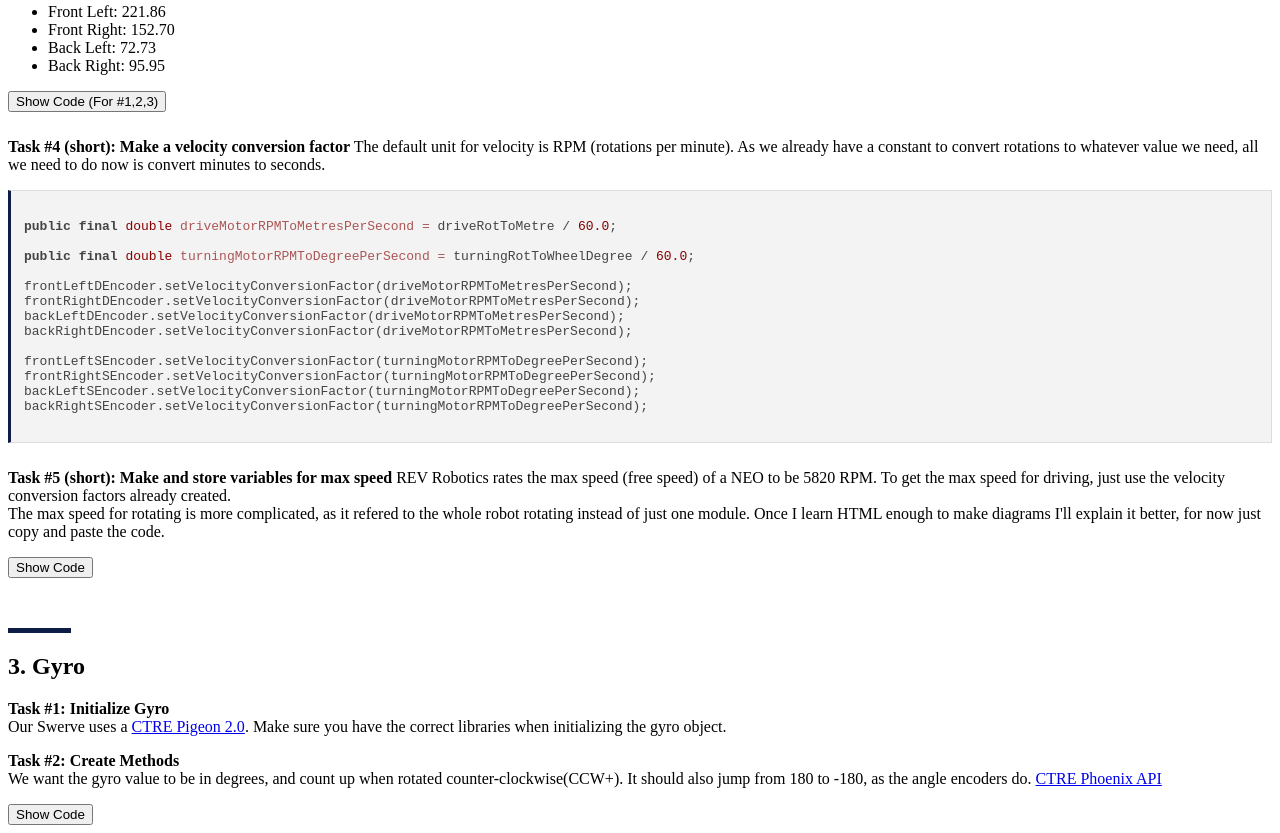
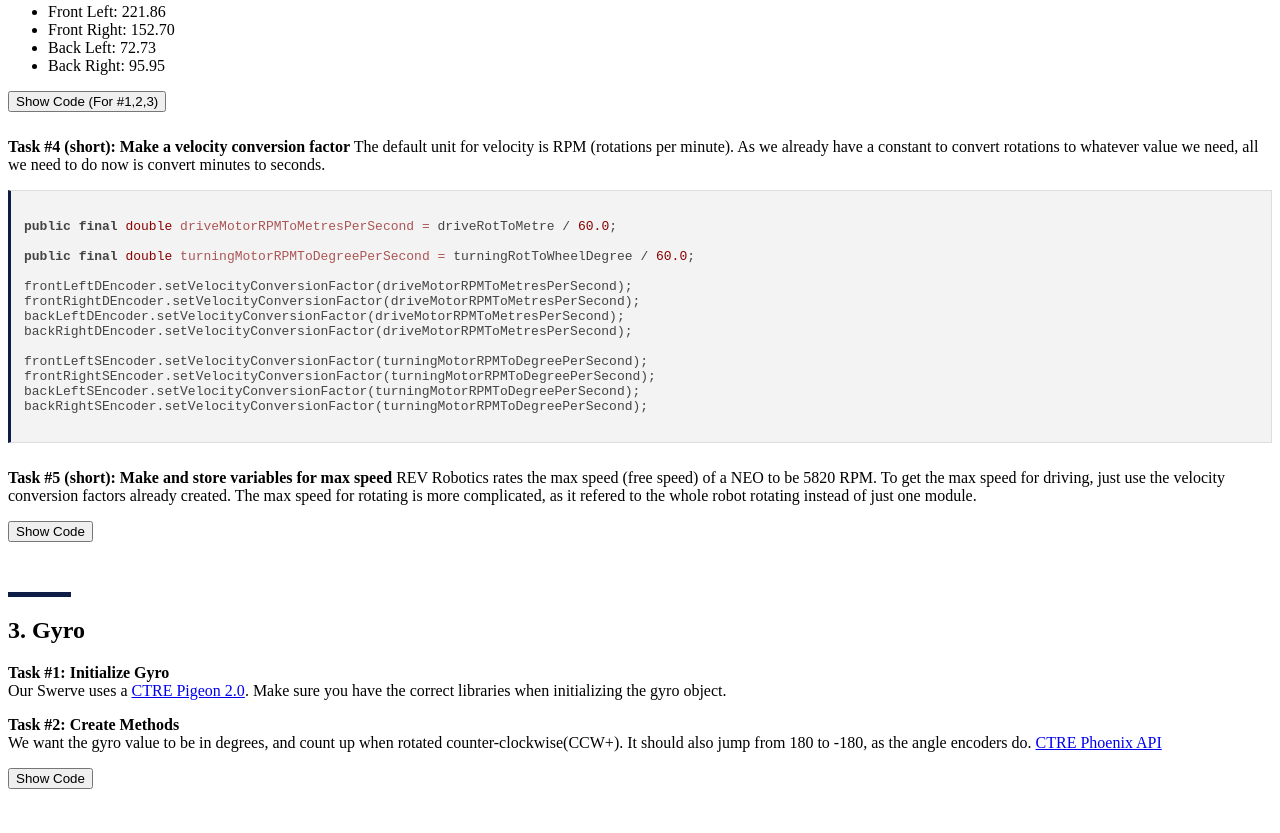
Before and after one commit to Falcons/docs, a plain HTML site: page programming/swerve/setup.html in a window 1280 px wide. Shown: the part 960-1793 px from the top of the page. After the commit the page ends 1757 px from the top, so only its background shows below. Drawn offline with Linux system fonts and the light colour scheme.

```diff
--- a/programming/swerve/setup.html
+++ b/programming/swerve/setup.html
@@ -213,9 +213,8 @@
         <p style="padding-top: 10px;">
             <strong>Task #5 (short): Make and store variables for max speed</strong>
             REV Robotics rates the max speed (free speed) of a NEO to be 5820 RPM.
-            To get the max speed for driving, just use the velocity conversion factors already created. <br>
+            To get the max speed for driving, just use the velocity conversion factors already created.
             The max speed for rotating is more complicated, as it refered to the whole robot rotating instead of just one module.
-            Once I learn HTML enough to make diagrams I'll explain it better, for now just copy and paste the code.
         </p>
 
         <button onclick="showCode('code4')">Show Code</button>
```
Also changed, not shown: programming/swerve/index.html (+2 -0 lines).
